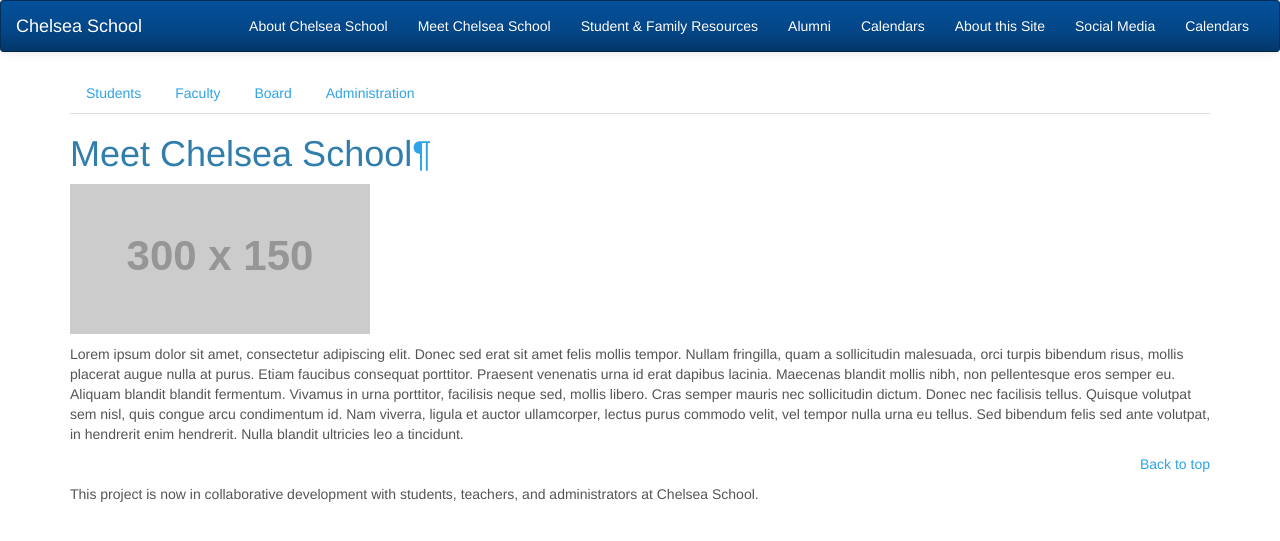
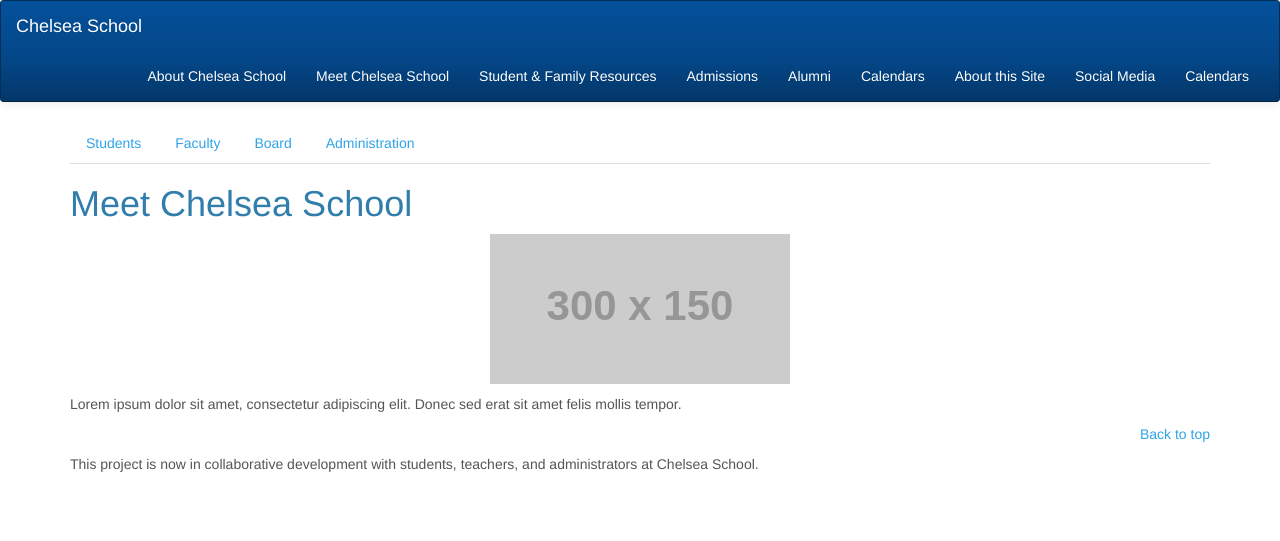
Before and after one commit to ChelseaSchool/Chelsea_Mobile, a PHP site: page /meet.php in a window 1280 px wide. Shown: the top 541 px of the page. Run offline with PHP 8.4, Linux system fonts and the light colour scheme; grey boxes labelled with a size stand in for pictures from a placeholder-image service; data that the repository does not hold is empty; some libraries are stand-ins or nearby versions.

Commit message:
cleaning up tabs, paragraph marks, placeholder images

```diff
--- a/calendar.php
+++ b/calendar.php
@@ -74,7 +74,7 @@ require_once 'includes/metadata_functions.php';
                             <a class="btn btn-default"
                                 href="http://google.com/calendar"><i
                                 class="fa fa-external-link"></i>
-                                Academic Calendar</a><a
+                                Athletic Calendar</a><a
                                 class="headerlink" href="#id1"
                                 title="Permalink to this headline">¶</a>
                         </h2>
@@ -82,9 +82,9 @@ require_once 'includes/metadata_functions.php';
                     <div class="section" id="id2">
                         <h2>
                             <a class="btn btn-default"
-                                href="http://google.com/calendar"><i
+                                href="cal2014-2015.php"><i
                                 class="fa fa-external-link"></i>
-                                Athletic Calendar</a><a
+                                Academic Calendar</a><a
                                 class="headerlink" href="#id2"
                                 title="Permalink to this headline">¶</a>
                         </h2>
--- a/includes/navigation_functions.php
+++ b/includes/navigation_functions.php
@@ -84,10 +84,11 @@ function write_top_navbar()
          <li><a alt="about" title="About Chelsea School" href="about.php">About Chelsea School</a></li>
          <li><a alt="meet" title="Meet Chelsea School" href="meet.php">Meet Chelsea School</a></li>
          <li><a alt="Student and Family Resources" title="Student & Family" href="family.php">Student &amp; Family Resources</a></li>
+         <li><a alt="admissions" title="Chelsea School Admission" href="admissions.php">Admissions</a></li>
 
 
         <li><a alt="alum" title="Alumni Services" href="alum.php">Alumni</a></li>
-                       <li><a href="calendars.php">Calendars</a></li>
+                       <li><a href="calendar.php">Calendars</a></li>
 <li><a href="site.php">About this Site</a></li>
 <li><a href="social.php" title="Chelsea School around the Web">Social Media</a></li>
 <li><a href="calendar.php" title="Calendars">Calendars</a></li>
--- a/meet.php
+++ b/meet.php
@@ -65,7 +65,7 @@ require_once 'includes/metadata_functions.php';
 
                 <!-- Nav tabs -->
                 <div class="nav">
-                    <ul class="nav nav-tabs">
+                    <ul class="nav nav-tabs" role="tablist">
 
                         <li><a href="#students" data-toggle="tab">Students</a></li>
                         <li><a href="#faculty" data-toggle="tab">Faculty</a></li>
@@ -78,50 +78,31 @@ require_once 'includes/metadata_functions.php';
 
                 <div class="section" id="meet-chelsea-school">
                     <h1>
-                        Meet Chelsea School<a class="headerlink"
-                            href="#meet-chelsea-school"
-                            title="Permalink to this headline">¶</a>
+                        Meet Chelsea School
                     </h1>
 
-      <div class="placeholder">
+
                                         <p>
-                                            <img class="img-responsive"
+                                            <img class="center-block img-responsive"
                                                 alt="placeholder"
                                                 title="Placeholder for Relevant Image"
                                                 src="http://placehold.it/300x150">
                                         </p>
-                                    </div>
-                        </p>
+
+
                     </div>
 
                     <p>Lorem ipsum dolor sit amet, consectetur
                         adipiscing elit. Donec sed erat sit amet felis
-                        mollis tempor. Nullam fringilla, quam a
-                        sollicitudin malesuada, orci turpis bibendum
-                        risus, mollis placerat augue nulla at purus.
-                        Etiam faucibus consequat porttitor. Praesent
-                        venenatis urna id erat dapibus lacinia. Maecenas
-                        blandit mollis nibh, non pellentesque eros
-                        semper eu. Aliquam blandit blandit fermentum.
-                        Vivamus in urna porttitor, facilisis neque sed,
-                        mollis libero. Cras semper mauris nec
-                        sollicitudin dictum. Donec nec facilisis tellus.
-                        Quisque volutpat sem nisl, quis congue arcu
-                        condimentum id. Nam viverra, ligula et auctor
-                        ullamcorper, lectus purus commodo velit, vel
-                        tempor nulla urna eu tellus. Sed bibendum felis
-                        sed ante volutpat, in hendrerit enim hendrerit.
-                        Nulla blandit ultricies leo a tincidunt.</p>
+                        mollis tempor.</p>
                 </div>
 
                 <!-- Tabbed Panes From Here -->
-                <div class="tab-content">
+                <div class="container tab-content">
 
                     <div class="section tab-pane" id="students">
                         <h2>
-                            Students<a name="students"
-                                class="headerlink" href="#students"
-                                title="Permalink to this headline">¶</a>
+                            Students
                         </h2>
                         <p>Lorem ipsum dolor sit amet, consectetur
                             adipiscing elit. Donec sed erat sit amet
@@ -187,9 +168,7 @@ require_once 'includes/metadata_functions.php';
 
                     <div class="section tab-pane" id="board">
                         <h2>
-                            Board<a name="board" class="headerlink"
-                                href="#board"
-                                title="Permalink to this headline">¶</a>
+                            Board
                         </h2>
                         <p>Lorem ipsum dolor sit amet, consectetur
                             adipiscing elit. Donec sed erat sit amet
@@ -253,10 +232,7 @@ require_once 'includes/metadata_functions.php';
 
                     <div class="section tab-pane" id="administration">
                         <h2>
-                            Administration<a name="administration"
-                                class="headerlink"
-                                href="#administration"
-                                title="Permalink to this headline">¶</a>
+                            Administration
                         </h2>
                         <p>Lorem ipsum dolor sit amet, consectetur
                             adipiscing elit. Donec sed erat sit amet
@@ -320,9 +296,7 @@ require_once 'includes/metadata_functions.php';
 
                     <div class="section tab-pane" id="faculty">
                         <h2>
-                            Faculty<a name="faculty" class="headerlink"
-                                href="#faculty"
-                                title="Permalink to this headline">¶</a>
+                            Faculty
                         </h2>
                         <p>Lorem ipsum dolor sit amet, consectetur
                             adipiscing elit. Donec sed erat sit amet
```
Also changed, not shown: about.php (+8 -26 lines), admissions.php (+6 -13 lines).
